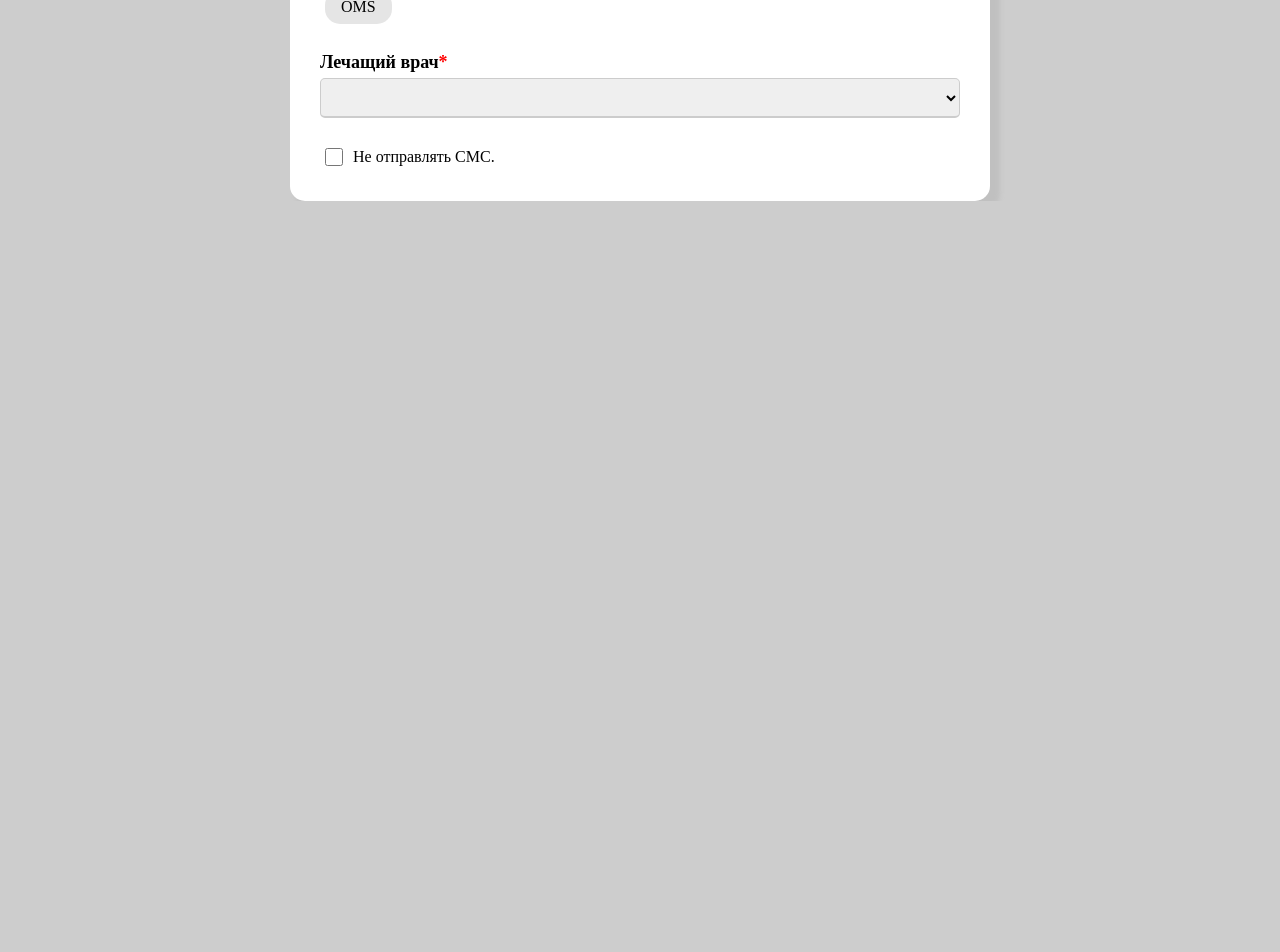
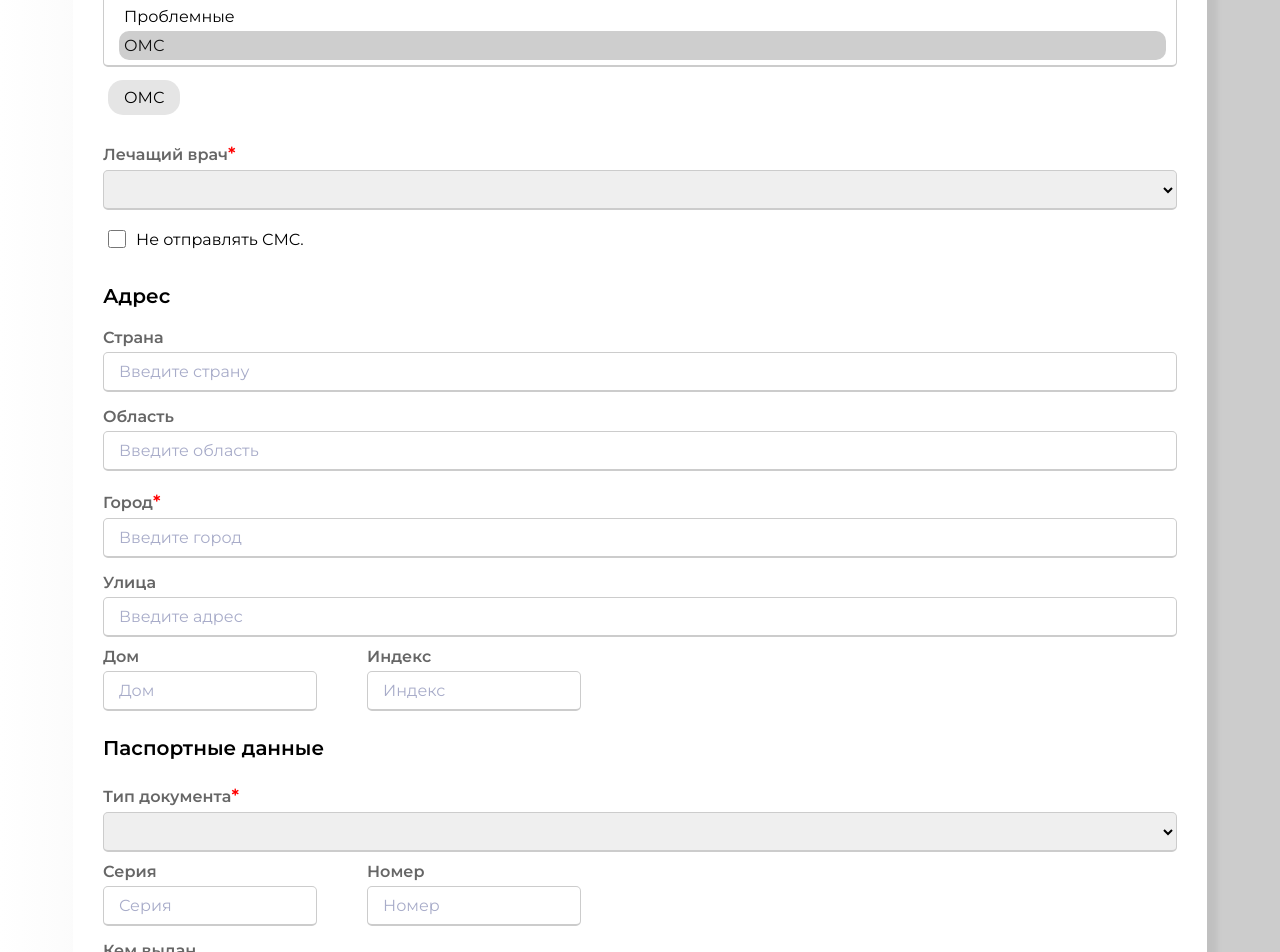
Before and after one commit to AlmelK/VueForm, a Vue app: page / in a window 1280 px wide. Shown: the part 680-1632 px from the top of the page. Before the commit the page ends 881 px from the top, so only its background shows below. Built offline with nearby package versions, Linux system fonts and the light colour scheme.

Commit message:
add new fields and a little bit sass

```diff
--- a/package.json
+++ b/package.json
@@ -9,7 +9,8 @@
   },
   "dependencies": {
     "core-js": "^3.8.3",
-    "vue": "^2.6.14"
+    "vue": "^2.6.14",
+    "vuelidate": "^0.7.7"
   },
   "devDependencies": {
     "@babel/core": "^7.12.16",
--- a/src/App.vue
+++ b/src/App.vue
@@ -16,18 +16,18 @@ export default {
 </script>
 
 <style lang="sass">
+@import url('https://fonts.googleapis.com/css2?family=Alegreya+Sans:wght@300&family=Montserrat:wght@300;400;500;600;700&display=swap')
+
 *
   margin: 0
   padding: 0
   box-sizing: border-box
-  font-family: serif
+  font-family: 'Montserrat', sans-serif
 
 body
-  display: flex
-  height: 100vh
-  justify-content: center
-  align-items: center
+  display: block
+  height: 100%
   padding: 10px
-  background: #cdcdcd
+  background: linear-gradient(to left, #ccc, #ccc 20%, #fff 100%)
 
 </style>
--- a/src/components/HelloWorld.vue
+++ b/src/components/HelloWorld.vue
@@ -2,8 +2,8 @@
   <div class="root">
     <div class="title">Регистрация</div>
     <form class="sign-up">
+      <div class="personal-info">
         <div class="title2">Личные данные</div>
-      <div class="personal-info">
         <div class="form-group">
           <label for="surName">Фамилия</label>
           <input
@@ -33,12 +33,7 @@
         </div>
         <div class="form-group">
           <label for="birth_day">Дата рождения</label>
-          <input
-            type="date"
-            id="birth_day"
-            v-model="birthday"
-            placeholder="Введите вашу дату рождения"
-          />
+          <input type="date" id="birth_day" v-model="birthday" />
         </div>
         <div class="form-group">
           <label for="phone">Номер телефона</label>
@@ -46,7 +41,7 @@
             type="tel"
             id="phone"
             v-model="phoneNumber"
-            placeholder="Введите ваш номер телефона"
+            placeholder="Введите номер телефона"
           />
         </div>
 
@@ -75,27 +70,29 @@
 
         <div class="form-group">
           <label for="clientGroup">Группа клиентов</label>
-          <select id="clientGroup" v-model="selectedGroups" multiple size="0">
-            <option
-              v-for="(g, index) in clientsGroup"
-              :value="g.value"
-              :key="index"
-            >
+          <select id="clientGroup" v-model="selectedGroups" multiple>
+            <option v-for="(g, index) in clientsGroup" :value="g" :key="index">
               {{ g.group }}
             </option>
           </select>
           <div class="selected-options">
-              <div class="selected-opt" v-for="selected, index in selectedGroups" :key="index">{{selected}}</div>
+            <div
+              class="selected-opt"
+              v-for="(selected, index) in selectedGroups"
+              :key="index"
+            >
+              {{ selected.group }}
             </div>
-
+          </div>
         </div>
 
         <div class="form-group">
           <label for="doctorGroup">Лечащий врач</label>
           <select id="doctorGroup" v-model="doctor">
+            <option disabled value="">Выберите один из вариантов</option>
             <option
               v-for="(doc, index) in doctors"
-              :value="doc.value"
+              :value="doc"
               :key="index"
             >
               {{ doc.doctorName }}
@@ -107,7 +104,84 @@
           <input type="checkbox" id="sms" v-model="notSendSMS" />
           <label for="sms">Не отправлять СМС.</label>
         </div>
+      </div>
 
+      <div class="adress-info">
+        <div class="title2">Адрес</div>
+
+        <div class="form-group-not-important">
+          <label>Страна</label>
+          <input type="text" v-model="country" placeholder="Введите страну" />
+        </div>
+
+        <div class="form-group-not-important">
+          <label>Область</label>
+          <input type="text" v-model="region" placeholder="Введите область" />
+        </div>
+
+        <div class="form-group">
+          <label>Город</label>
+          <input type="text" v-model="city" placeholder="Введите город" />
+        </div>
+
+        <div class="form-group-not-important">
+          <label>Улица</label>
+          <input type="text" v-model="country" placeholder="Введите адрес" />
+        </div>
+
+        <div class="form-group-two-fields">
+          <div class="field-one">
+            <label>Дом</label>
+            <input type="text" v-model="house" placeholder="Дом" />
+          </div>
+
+          <div class="field-two">
+            <label>Индекс</label>
+            <input type="text" v-model="zipcode" placeholder="Индекс" />
+          </div>
+        </div>
+      </div>
+
+      <div class="passport_data">
+        <div class="title2">Паспортные данные</div>
+
+        <div class="form-group">
+          <label>Тип документа</label>
+          <select v-model="documentType">
+          <option disabled value="">Выберите один из вариантов</option>
+          <option
+          v-for="passpData, index in documentTypes"
+          :key="index"
+          value="passpData">
+          {{passpData.doctype}}
+          </option>
+          </select>
+        </div>
+
+         <div class="form-group-two-fields">
+          <div class="field-one">
+            <label>Серия</label>
+            <input type="text" v-model="passportSeries" placeholder="Серия" />
+          </div>
+
+          <div class="field-two">
+            <label>Номер</label>
+            <input type="text" v-model="passportNumber" placeholder="Номер" />
+          </div>
+        </div>
+
+        <div class="form-group-not-important">
+          <label>Кем выдан</label>
+          <input type="text" v-model="issuedBy" placeholder="Введите адрес" />
+        </div>
+
+        <div class="form-group">
+          <label for="issued_date">Дата выдачи</label>
+          <input type="date" id="issued_date" v-model="issuedDate" />
+        </div>
+      </div>
+      <div class="send-button">
+        <button type="submit">Отправить</button>
       </div>
     </form>
   </div>
@@ -120,12 +194,28 @@ export default {
       surname: "",
       clientName: "",
       thirdName: "",
-      birthday: "",
+      birthday: [],
       phoneNumber: "",
       gender: "male",
-      selectedGroups: ["OMS"],
-      doctor: "",
+      selectedGroups: [{ group: "ОМС", value: "OMS" }],
+      doctor: [{doctorName: "Иванов", value: "Ivanov",}],
       notSendSMS: false,
+      country: "",
+      region: "",
+      city: "",
+      street: "",
+      house: "",
+      zipcode: "",
+      documentType: [
+        {
+          doctype: "Паспорт",
+          value: "Passport",
+        }
+      ],
+      passportSeries: "",
+      passportNumber: "",
+      issuedBy: "",
+      issuedDate: [],
       clientsGroup: [
         {
           group: "VIP",
@@ -154,6 +244,20 @@ export default {
           value: "Chernisheva",
         },
       ],
+      documentTypes: [
+        {
+          doctype: "Паспорт",
+          value: "Passport",
+        },
+        {
+          doctype: "Свидетельство о рождении",
+          value: "BirthCertificate",
+        },
+        {
+          doctype: "Вод. удостоверение",
+          value: "DriveLicense",
+        },
+      ],
     };
   },
 };
@@ -161,12 +265,13 @@ export default {
 
 <!-- Add "scoped" attribute to limit CSS to this component only -->
 <style scoped lang="sass">
-$bottomPadTitle: 10px
+$bottomPadTitle: 5px
 %form-group-labels
   display: block
-  font-size: 18px
+  font-size: 16px
   font-weight: 600
   margin-bottom: 5px
+  color: #666
 
 %important_fields
   content: "*"
@@ -174,9 +279,9 @@ $bottomPadTitle: 10px
   font-size: 18px
   color: red
 
-%input_forms
+@mixin input_forms($width_value)
   height: 40px
-  width: 100%
+  width: $width_value
   outline: none
   border-radius: 5px
   border: 1px solid #ccc
@@ -187,8 +292,8 @@ $bottomPadTitle: 10px
   transition: all 0.3s ease
 
 .root
-  min-width: 700px
-  width: 100%
+  margin: 0 auto
+  max-width: 90%
   background: #fff
   padding: 25px 30px
   border-radius: 15px
@@ -196,31 +301,55 @@ $bottomPadTitle: 10px
 
   .title
     text-align: center
-    font-size: 28px
+    font-size: 24px
     font-weight: 600
-    position: relative
-    padding-bottom: $bottomPadTitle
+    padding-bottom: 15px
 
   .sign-up
 
     .title2
-      font-size: 22px
+      font-size: 20px
       font-weight: 600
-      padding-bottom: $bottomPadTitle
+      padding-bottom: 5px
 
-    .personal-info
+    .personal-info, .adress-info, .passport_data
       display: block
       justify-content: space-between
+      margin-bottom: 25px
 
       .form-group-not-important
-        margin: 20px 0 10px 0
+        margin: 15px 0 5px 0
+        width: 100%
+        color: #666
+
+        label
+          @extend %form-group-labels
+
+        input, select
+          @include input_forms(100%)
+
+          &::placeholder
+            color: #a8acc9
+
+      .form-group-two-fields
+        margin: 10px 0 5px 0
+        display: flex
         width: 100%
 
         label
           @extend %form-group-labels
 
-        input, select
-           @extend %input_forms
+        .field-one
+          margin-right: 50px
+
+          input
+            @include input_forms(100%)
+
+            &::placeholder
+              color: #a8acc9
+        .field-two
+          input
+            @include input_forms(100%)
 
             &::placeholder
               color: #a8acc9
@@ -236,7 +365,7 @@ $bottomPadTitle: 10px
             @extend %important_fields
 
         input, select
-          @extend %input_forms
+          @include input_forms(100%)
 
           &::placeholder
             color: #a8acc9
@@ -246,6 +375,7 @@ $bottomPadTitle: 10px
         .label_gen
           font-size: 18px
           font-weight: 600
+          color: #666
 
           &:after
             @extend %important_fields
@@ -253,15 +383,16 @@ $bottomPadTitle: 10px
         #gender
           margin: 14px 0
           display: flex
-          width: 15%
-          justify-content: space-between
+          width: 100%
+          justify-content: start
 
           label
-            margin-right: 5px
+            margin-right: 20px
 
           .radio
             width: 15px
             height: 15px
+            margin-right: 10px
 
       #clientGroup
         height: 100px
@@ -277,19 +408,20 @@ $bottomPadTitle: 10px
 
       .selected-options
         display: flex
+        flex-wrap: wrap
         padding: 8px 5px
         justify-content: start
         width: 100%
-
 
         .selected-opt
           padding: 8px 16px
           border-radius: 15px
           background: #e5e5e5
+          margin-top: 5px
           margin-right: 10px
 
       .form-group-check
-        margin-top: 20px
+        margin-top: 10px
         display: flex
 
         input[type=checkbox]
@@ -298,4 +430,26 @@ $bottomPadTitle: 10px
           margin: 10px 5px
         label
           padding: 10px 5px
+
+    .send-button
+      width: 100%
+      display: flex
+      justify-content: center
+
+      button
+        width: 60%
+        height: 40px
+        border-radius: 15px
+        border: 1px solid #ccc
+        background: linear-gradient(to left, #fff, #fff 20%, #ccc 100%)
+        font-weight: 600
+        font-size: 18px
+        color: #666
+        cursor: pointer
+
+        &:hover
+          box-shadow: 5px 5px 2px 2px #ccc
+          background: linear-gradient(to left, #ccc, #ccc 20%, #fff 100%)
+          transition: .5s
+
 </style>
```
Also changed, not shown: 1 other file (tests, documents, lock files or other folders). Lines whose indentation alone changed are shown as unchanged.
